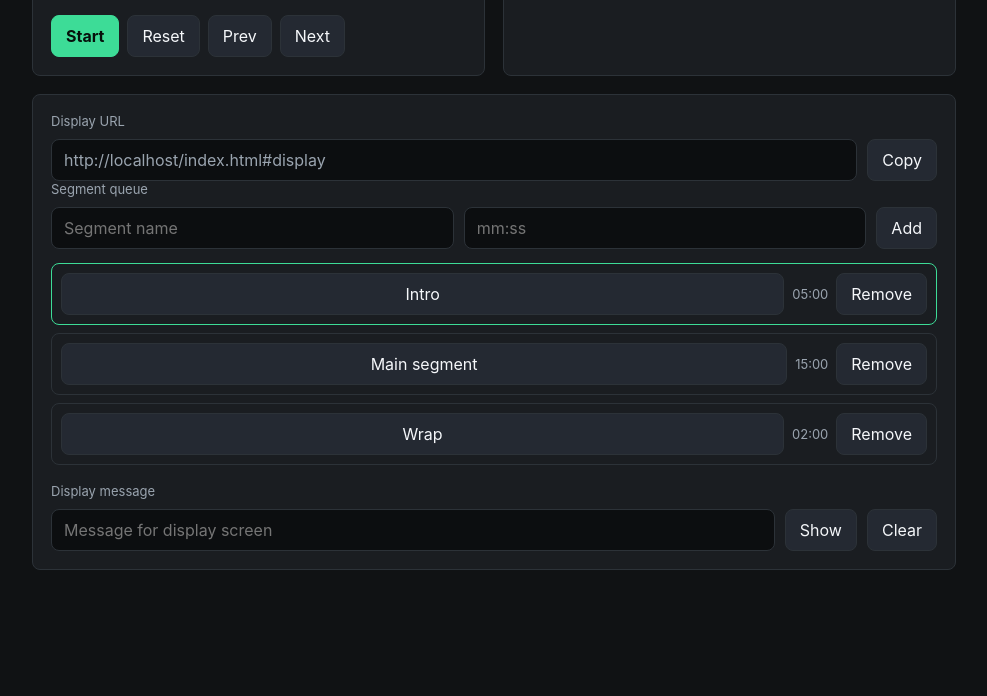
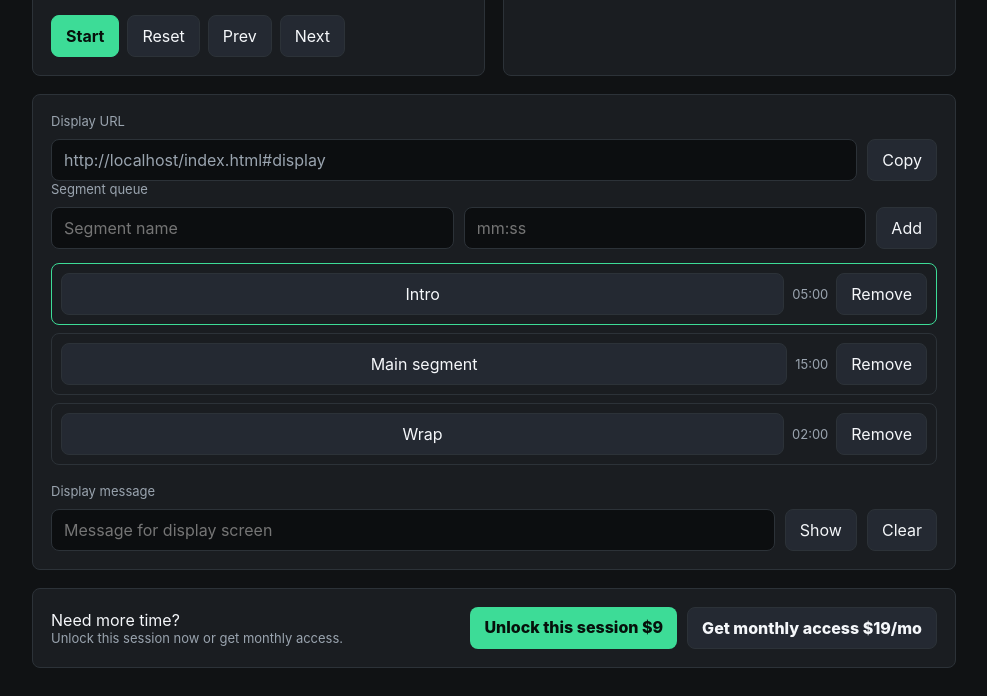
Before and after one commit to SulavTimalsina/podtimer, a website: page index.html in a window 1280 px wide. Shown: the part 451-1147 px from the top of the page, without its empty margins (146-1133 px from the left). Before the commit the page ends 1049 px from the top, so only its background shows below. Drawn offline with nearby package versions, Linux system fonts and the light colour scheme.

Commit message:
payment all time

```diff
--- a/index.html
+++ b/index.html
@@ -46,6 +46,9 @@
     .pay-actions { display: grid; gap: 10px; }
     .pay-actions a { display: block; border-radius: 8px; padding: 13px 16px; background: var(--green); color: #06100b; font-weight: 800; }
     .pay-actions a + a { background: #242932; border: 1px solid var(--line); color: var(--text); }
+    .pay-footer { margin-top: 18px; display: flex; justify-content: space-between; align-items: center; gap: 12px; }
+    .pay-footer .pay-actions { display: flex; flex-wrap: wrap; }
+    .pay-footer .pay-actions a { padding: 10px 14px; }
     .dot { display: inline-block; width: .22em; height: .22em; border-radius: 50%; background: currentColor; margin-left: .25em; vertical-align: middle; opacity: 0; }
     .danger .dot { animation: blink .8s steps(2, start) infinite; }
     @keyframes blink { 50% { opacity: 1; } }
@@ -77,6 +80,16 @@
         <ul id="queue" class="queue"></ul>
         <div class="muted" style="margin-top:18px">Display message</div>
         <div class="row"><input id="messageText" placeholder="Message for display screen"><button id="showMessage">Show</button><button id="clearMessage">Clear</button></div>
+      </div>
+    </section>
+    <section class="panel pay-footer">
+      <div>
+        <div>Need more time?</div>
+        <div class="muted">Unlock this session now or get monthly access.</div>
+      </div>
+      <div class="pay-actions">
+        <a href="https://buy.stripe.com/test_cNifZhemI8FS2NLgVe3ks03">Unlock this session $9</a>
+        <a href="https://buy.stripe.com/test_28E7sLfqM5tG885dJ23ks02">Get monthly access $19/mo</a>
       </div>
     </section>
   </main>
```
